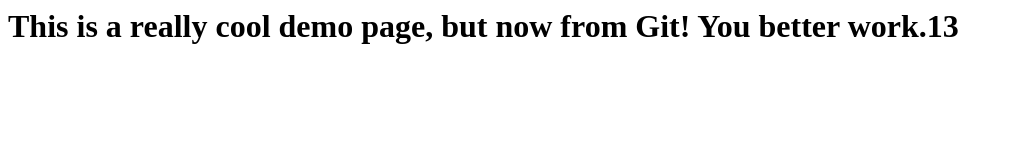
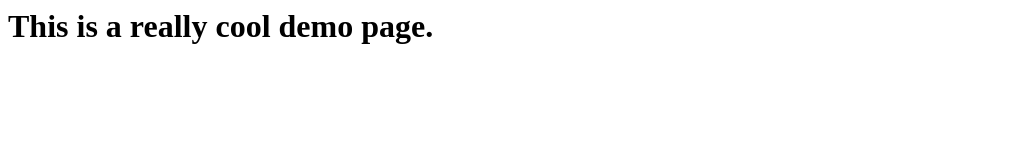
Before and after one commit to Codoou/aws-series1, a plain HTML site: page Index.html in a window 1280 px wide. Shown: the whole page, without its empty margins (0-1013 px from the left). Drawn offline with Linux system fonts and the light colour scheme.

Commit message:
Update Index.html

```diff
--- a/Index.html
+++ b/Index.html
@@ -2,6 +2,6 @@
 <head>
 </head>
 <body>
-	<h1>This is a really cool demo page, but now from Git! You better work.13</h1>
+	<h1>This is a really cool demo page.</h1>
 </body>
 </html>
```
